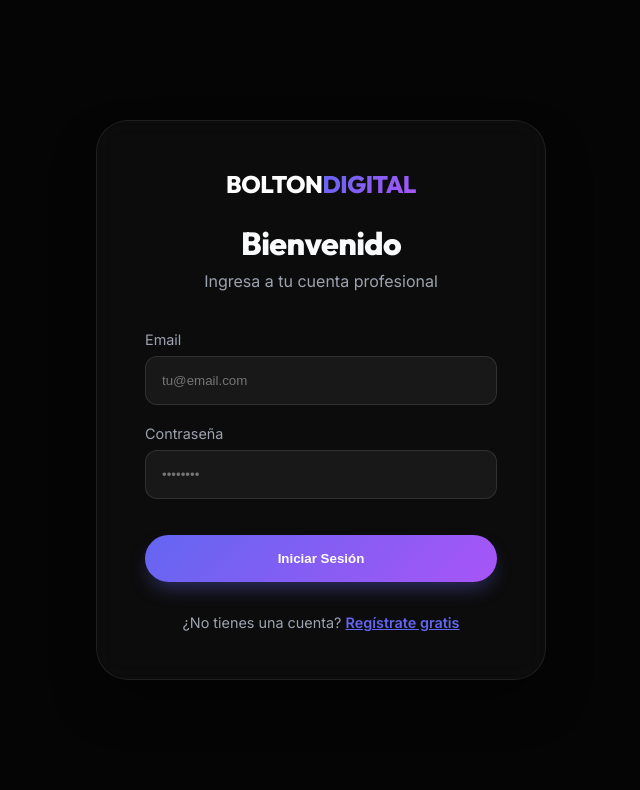
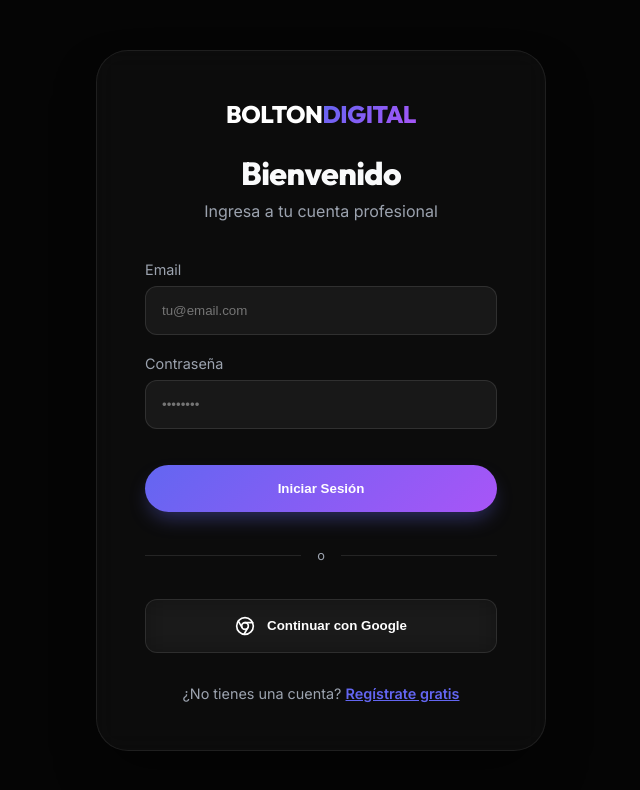
Before and after one commit to factualchile/boltondigital, a Next.js app: page /login in a window 1280 px wide. Shown: the top 790 px of the page, without its empty margins (319-959 px from the left). Built offline with nearby package versions, Linux system fonts and the light colour scheme; no server answers.

Commit message:
feat: integración de google social login y guía de configuración

```diff
--- a/src/app/login/page.tsx
+++ b/src/app/login/page.tsx
@@ -4,6 +4,7 @@
 import { supabase } from '@/lib/supabase';
 import { useRouter } from 'next/navigation';
 import Link from 'next/link';
+import { Chrome } from 'lucide-react';
 
 export default function LoginPage() {
     const [email, setEmail] = useState('');
@@ -35,13 +36,26 @@
                 return;
             }
 
-            // Redirection to tools marketplace
             router.push('/herramientas');
         } catch (err: any) {
             console.error("Login catch error:", err);
             setError("Error inesperado en el inicio de sesión.");
         } finally {
             setLoading(false);
+        }
+    };
+
+    const handleGoogleLogin = async () => {
+        try {
+            const { error } = await supabase.auth.signInWithOAuth({
+                provider: 'google',
+                options: {
+                    redirectTo: `${window.location.origin}/auth/callback`,
+                },
+            });
+            if (error) throw error;
+        } catch (err: any) {
+            setError(err.message);
         }
     };
 
@@ -124,7 +138,6 @@
                         />
                     </div>
 
-
                     <button
                         type="submit"
                         disabled={loading}
@@ -132,6 +145,32 @@
                         style={{ marginTop: '1rem', padding: '1rem' }}
                     >
                         {loading ? 'Iniciando sesión...' : 'Iniciar Sesión'}
+                    </button>
+
+                    <div style={{ display: 'flex', alignItems: 'center', gap: '1rem', margin: '1rem 0' }}>
+                        <div style={{ flex: 1, height: '1px', background: 'rgba(255,255,255,0.1)' }}></div>
+                        <span style={{ fontSize: '0.8rem', color: 'var(--fg-muted)' }}>o</span>
+                        <div style={{ flex: 1, height: '1px', background: 'rgba(255,255,255,0.1)' }}></div>
+                    </div>
+
+                    <button
+                        type="button"
+                        onClick={handleGoogleLogin}
+                        className="glass"
+                        style={{
+                            padding: '1rem',
+                            borderRadius: '12px',
+                            display: 'flex',
+                            alignItems: 'center',
+                            justifyContent: 'center',
+                            gap: '0.75rem',
+                            border: '1px solid rgba(255,255,255,0.1)',
+                            color: 'white',
+                            cursor: 'pointer',
+                            fontWeight: 600
+                        }}
+                    >
+                        <Chrome size={20} /> Continuar con Google
                     </button>
                 </form>
 
```
